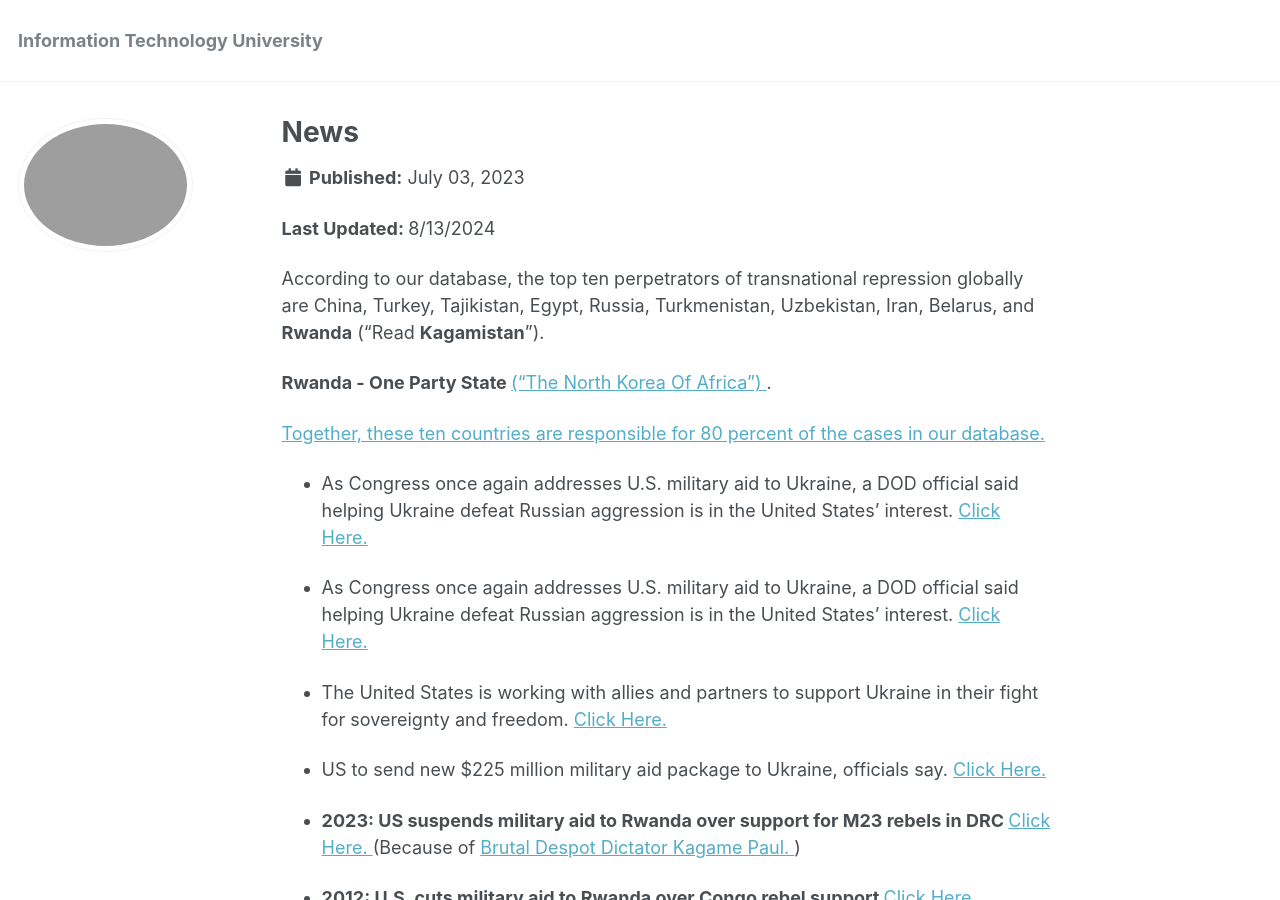
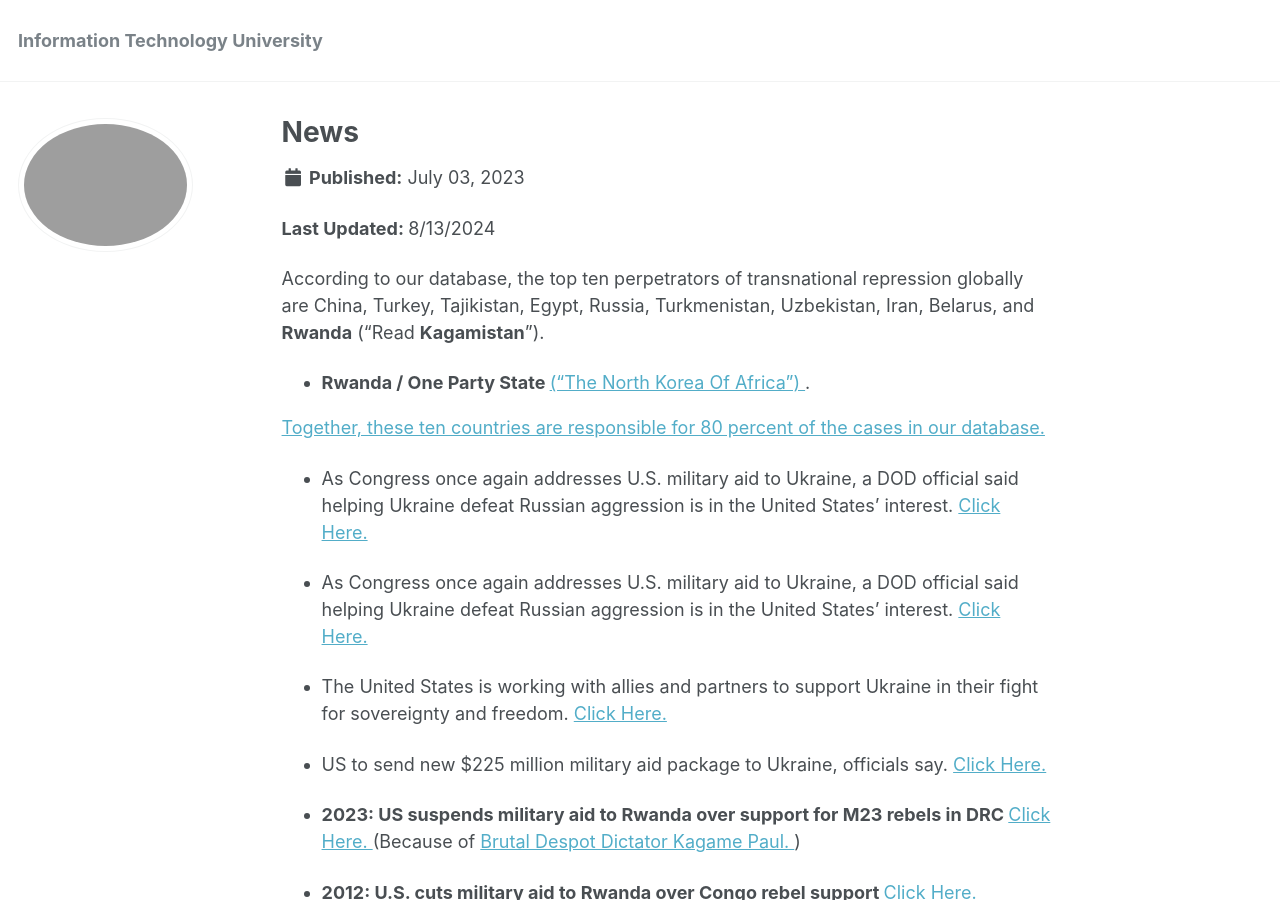
Before and after one commit to phdcsseiden/phdcsseiden.github.io, a Jekyll site: the page built from _pages/News.md, in a window 1280 px wide and 900 px high. Built offline with Jekyll 4.4.1, drawn with Linux system fonts in a browser that asks for light colours.

Commit message:
Update News.md

```diff
--- a/_pages/News.md
+++ b/_pages/News.md
@@ -15,7 +15,7 @@ Turkey, Tajikistan, Egypt, Russia, Turkmenistan, Uzbekistan, Iran, Belarus, and
 
 
 
-<b>Rwanda - One Party State  </b> <a href=" https://en.wikipedia.org/wiki/One-party_state ">  ("The North Korea Of Africa") </a>.
+- <b>Rwanda / One Party State  </b> <a href=" https://en.wikipedia.org/wiki/One-party_state ">  ("The North Korea Of Africa") </a>.
 
 
 
```
